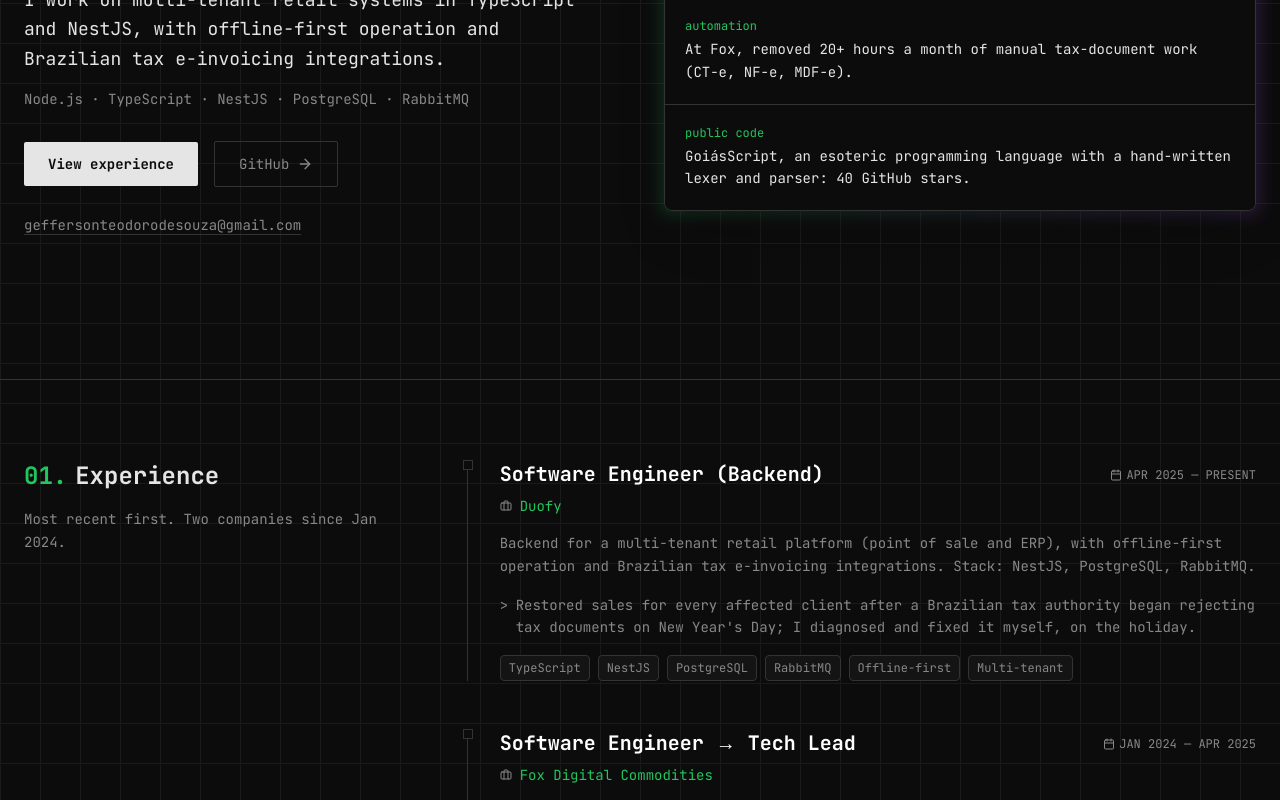
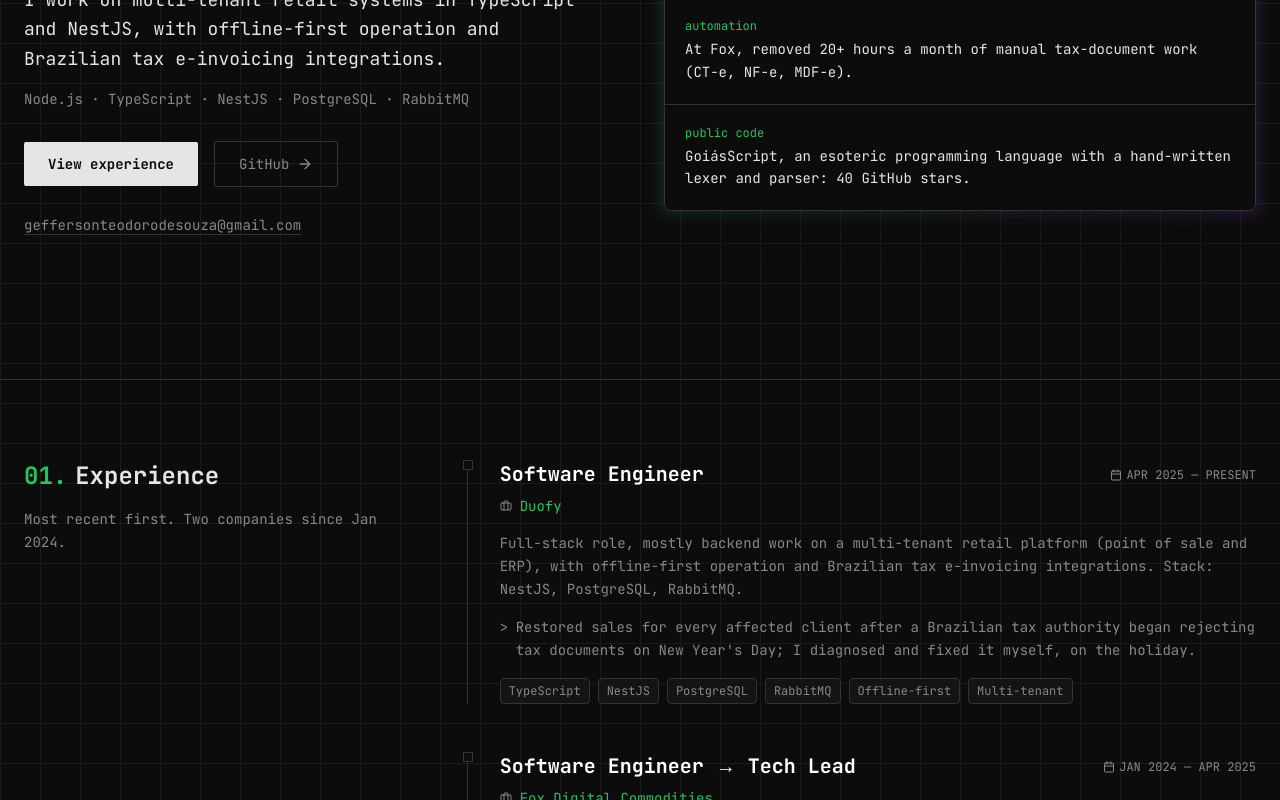
Before and after one commit to Gefferson-Souza/personal-website, a Next.js app: page / in a window 1280 px wide. Shown: the part 437-1237 px from the top of the page. Built offline with nearby package versions, Linux system fonts and the light colour scheme.

Commit message:
fix(site): cargo da Duofy como Software Engineer (contratado como full stack, trabalho principalmente em backend)
Co-Authored-By: Claude Sonnet 5.5 <noreply@anthropic.com>
Claude-Session: https://claude.ai/code/session_01Bn1UjCGhf74vq4CBNDtR3f

```diff
--- a/components/Experience.tsx
+++ b/components/Experience.tsx
@@ -4,10 +4,10 @@ export default function Experience() {
   const jobs = [
     {
       company: "Duofy",
-      role: "Software Engineer (Backend)",
+      role: "Software Engineer",
       date: "APR 2025 — PRESENT",
       summary:
-        "Backend for a multi-tenant retail platform (point of sale and ERP), with offline-first operation and Brazilian tax e-invoicing integrations. Stack: NestJS, PostgreSQL, RabbitMQ.",
+        "Full-stack role, mostly backend work on a multi-tenant retail platform (point of sale and ERP), with offline-first operation and Brazilian tax e-invoicing integrations. Stack: NestJS, PostgreSQL, RabbitMQ.",
       tech: ["TypeScript", "NestJS", "PostgreSQL", "RabbitMQ", "Offline-first", "Multi-tenant"],
       description: [
         "Restored sales for every affected client after a Brazilian tax authority began rejecting tax documents on New Year's Day; I diagnosed and fixed it myself, on the holiday."
--- a/lib/profile.ts
+++ b/lib/profile.ts
@@ -6,7 +6,7 @@ export const siteUrl = "https://gefferson-souza-dev.vercel.app";
 export const profile = {
   name: "Gefferson Teodoro de Souza",
   shortName: "Gefferson Souza",
-  jobTitle: "Software Engineer (Backend)",
+  jobTitle: "Software Engineer",
   employer: "Duofy",
   location: "Goiânia, Brazil (UTC-3)",
   email: "geffersonteodorodesouza@gmail.com",
```
